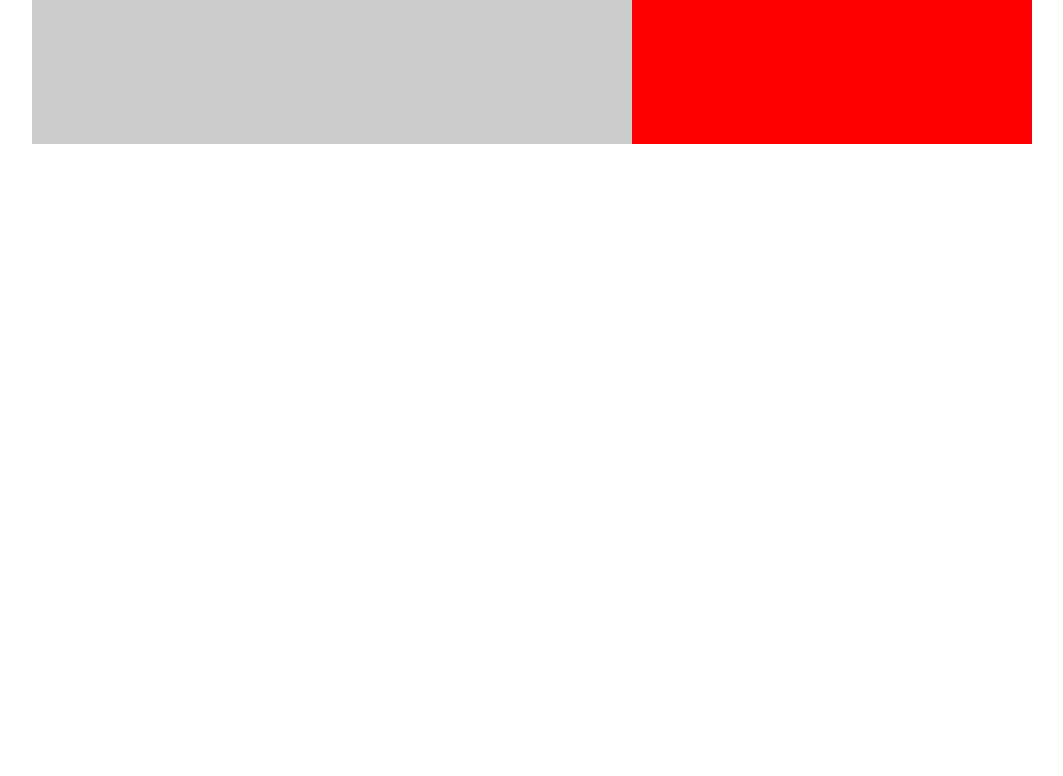
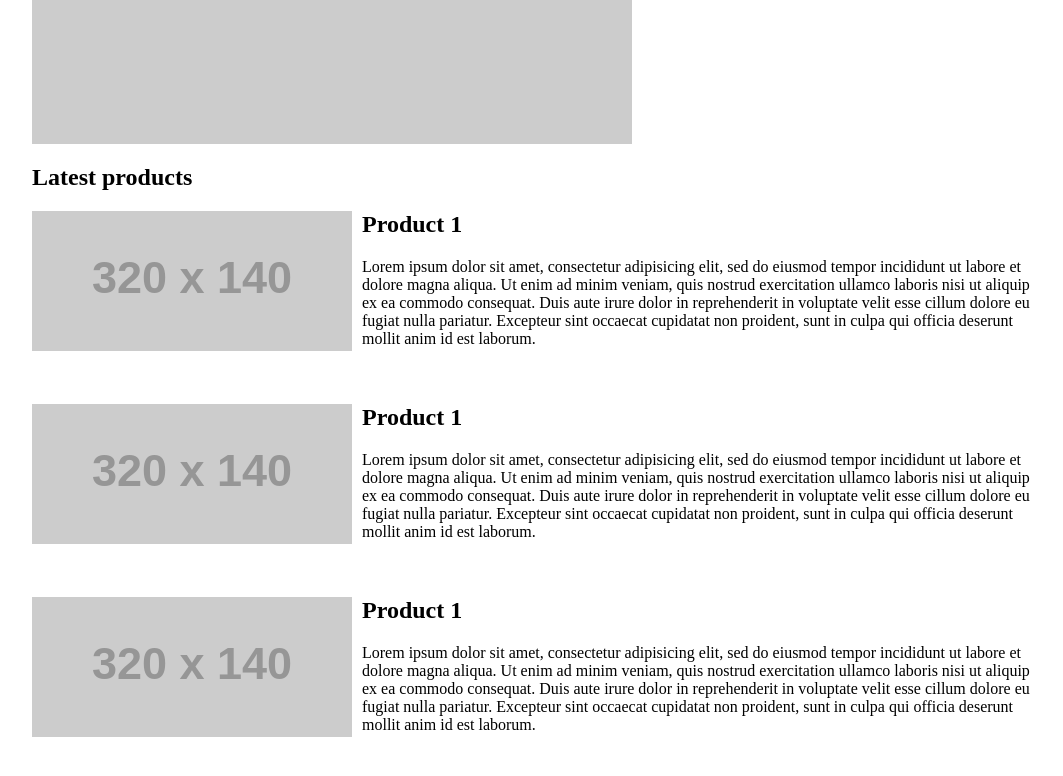
Before and after one commit to hyojinaaa/responsive-basic, a plain HTML site: page index.html in a window 1280 px wide. Shown: the part 418-1194 px from the top of the page, without its empty margins (108-1171 px from the left). Before the commit the page ends 800 px from the top, so only its background shows below. Drawn offline with Linux system fonts and the light colour scheme; placeholder pictures from the web are drawn by us.

```diff
--- a/css/styles.css
+++ b/css/styles.css
@@ -26,6 +26,11 @@
 main {
 	max-width: 1000px;
 	margin: 0 auto;
+}
+
+.latest img {
+	margin: 0 auto;
+	display: block;
 }
 
 
@@ -68,6 +73,24 @@
 	}
 }
 
+@media all and (min-width: 550px) {
+
+	.latest img {
+		float: left;
+		margin-right: 10px;
+	}
+
+	.latest {
+		margin-bottom: 40px;
+	}
+
+	.latest:after {
+		content: '';
+		display: block;
+		clear: both;
+	}
+}
+
 /*Desktop*/
 
 @media all and (min-width: 780px) {
@@ -83,10 +106,6 @@
 		float: right;
 	}
 
-	#featured {
-		background-color: red;
-	}
-
 	#featured:after {
 		content: '';
 		display: block;
--- a/index.html
+++ b/index.html
@@ -40,6 +40,43 @@
 				</ul>
 				</div>
 			</article>
+
+			<h2>Latest products</h2>
+			<article class="latest">
+				<img src="http://placehold.it/320x140" alt="">
+				<h1>Product 1</h1>
+				<p>Lorem ipsum dolor sit amet, consectetur adipisicing elit, sed do eiusmod
+				tempor incididunt ut labore et dolore magna aliqua. Ut enim ad minim veniam,
+				quis nostrud exercitation ullamco laboris nisi ut aliquip ex ea commodo
+				consequat. Duis aute irure dolor in reprehenderit in voluptate velit esse
+				cillum dolore eu fugiat nulla pariatur. Excepteur sint occaecat cupidatat non
+				proident, sunt in culpa qui officia deserunt mollit anim id est laborum.</p>
+
+			</article>
+
+			<article class="latest">
+				<img src="http://placehold.it/320x140" alt="">
+				<h1>Product 1</h1>
+				<p>Lorem ipsum dolor sit amet, consectetur adipisicing elit, sed do eiusmod
+				tempor incididunt ut labore et dolore magna aliqua. Ut enim ad minim veniam,
+				quis nostrud exercitation ullamco laboris nisi ut aliquip ex ea commodo
+				consequat. Duis aute irure dolor in reprehenderit in voluptate velit esse
+				cillum dolore eu fugiat nulla pariatur. Excepteur sint occaecat cupidatat non
+				proident, sunt in culpa qui officia deserunt mollit anim id est laborum.</p>
+
+			</article>
+
+			<article class="latest">
+				<img src="http://placehold.it/320x140" alt="">
+				<h1>Product 1</h1>
+				<p>Lorem ipsum dolor sit amet, consectetur adipisicing elit, sed do eiusmod
+				tempor incididunt ut labore et dolore magna aliqua. Ut enim ad minim veniam,
+				quis nostrud exercitation ullamco laboris nisi ut aliquip ex ea commodo
+				consequat. Duis aute irure dolor in reprehenderit in voluptate velit esse
+				cillum dolore eu fugiat nulla pariatur. Excepteur sint occaecat cupidatat non
+				proident, sunt in culpa qui officia deserunt mollit anim id est laborum.</p>
+
+			</article>
 		</main>
 
 	</body>
```
